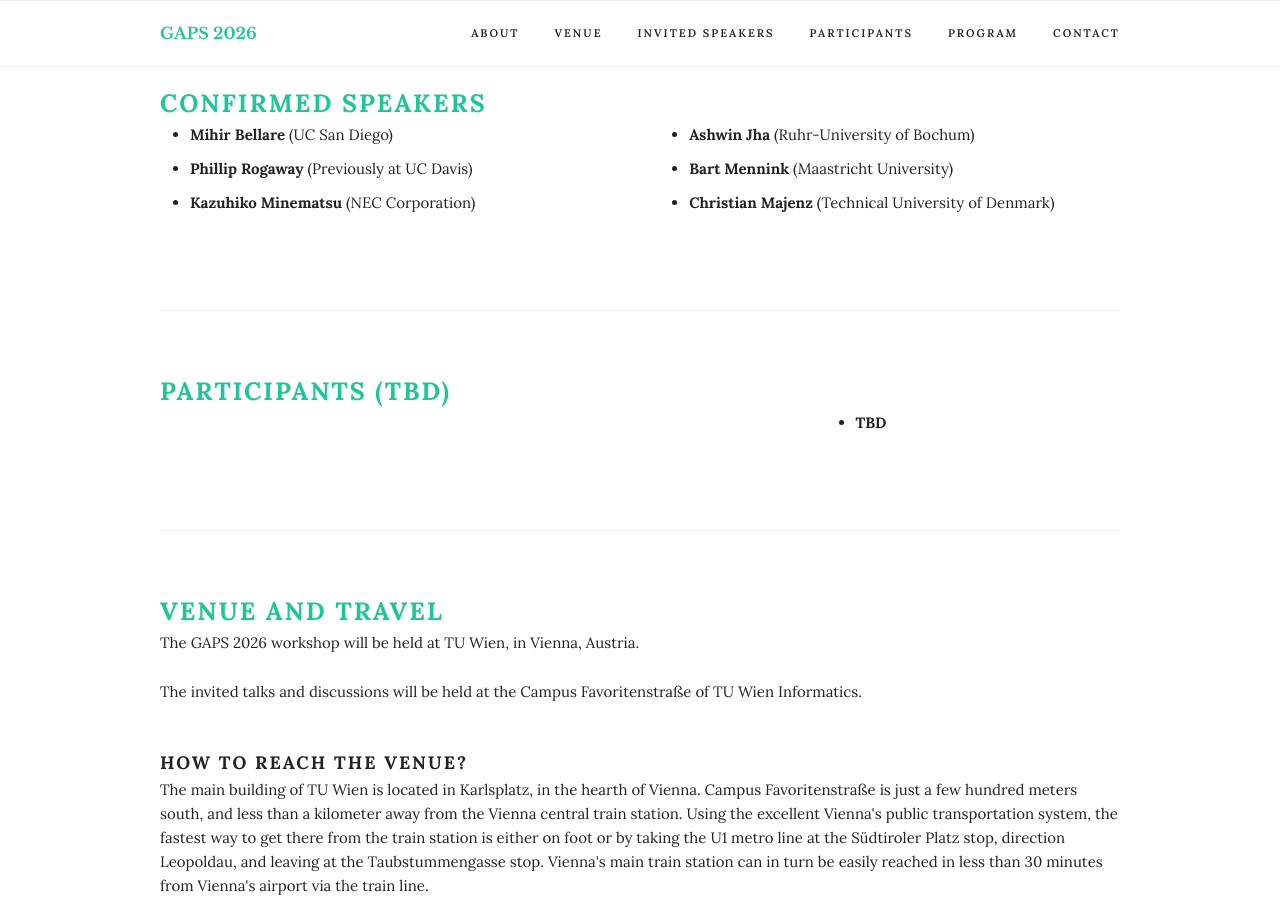
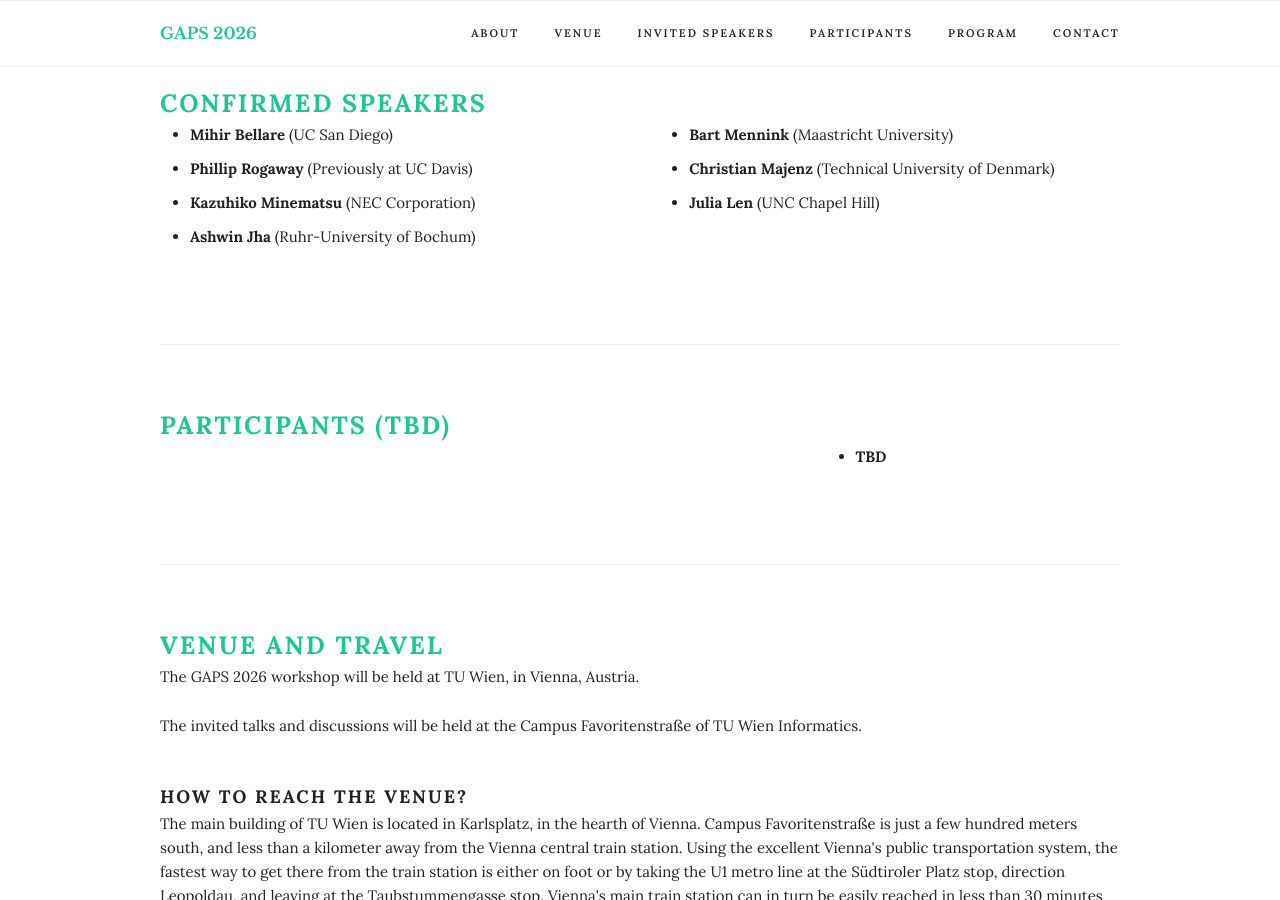
Before and after one commit to gapsworkshop/gaps2026, a Jekyll site: the page built from index.html, in a window 1280 px wide and 900 px high, scrolled down 1117 px. Built offline with Jekyll 4.4.1, drawn with Linux system fonts in a browser that asks for light colours.

Commit message:
added speakers

```diff
--- a/_data/speakers.yml
+++ b/_data/speakers.yml
@@ -21,3 +21,7 @@
 - first: Christian
   last: Majenz
   affiliation: Technical University of Denmark
+
+- first: Julia
+  last: Len
+  affiliation: UNC Chapel Hill
```
